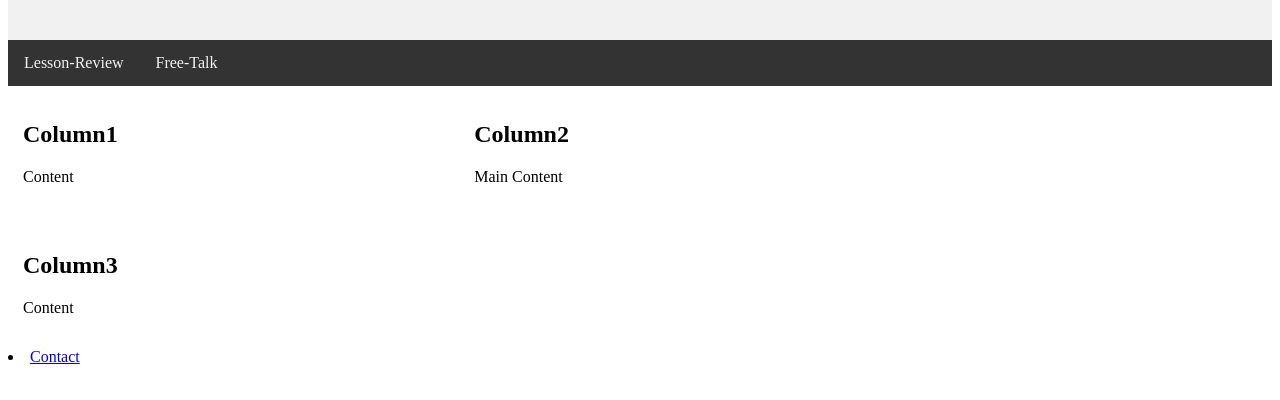
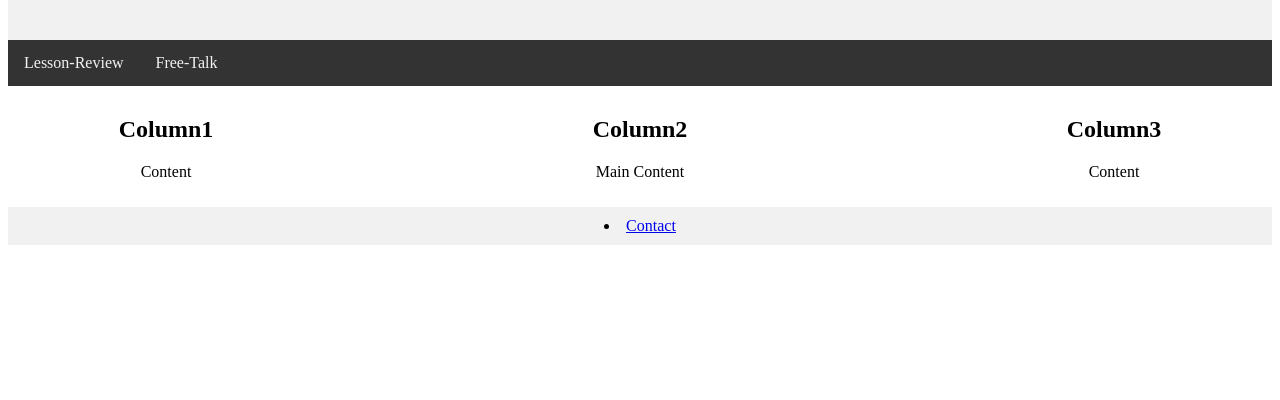
Before and after one commit to beurre369/JOBJB, a plain HTML site: page index.html in a window 1280 px wide. Shown: the part 88-488 px from the top of the page. Drawn offline with Linux system fonts and the light colour scheme.

Commit message:
Update index.html

```diff
--- a/index.html
+++ b/index.html
@@ -3,6 +3,9 @@
   <head>
     <title>JOBJB</title>
     <style>
+      *{
+        box-sizing: border-box;
+      }
       header{
         background-color : #f1f1f1;
         padding: 20px;
@@ -26,13 +29,24 @@
       }
       .column{
         float: left;
-        width: 33.33%;
-        padding: 15px;
+        padding: 10px;
+        text-align: center;
+      }
+      .column.side{
+        width: 25%;
+      }
+      .column.middle{
+        width: 50%;
       }
       .row:after{
         content: "";
         display: table;
         clear: both;
+      }
+      footer{
+        background-color: #F1F1F1;
+        text-align: center;
+        padding: 10px;
       }
     </style>
   </head>
@@ -51,15 +65,15 @@
        </script>
     </nav>
     <section class="row">
-      <article class="column">
+      <article class="column side">
         <h2>Column1</h2>
         <p>Content</p>
       </article>
-      <article class="column">
+      <article class="column middle">
         <h2>Column2</h2>
         <p>Main Content</p>
       </article>
-      <article class="column">
+      <article class="column side">
         <h2>Column3</h2>
         <p>Content</p>
       </article>
```
